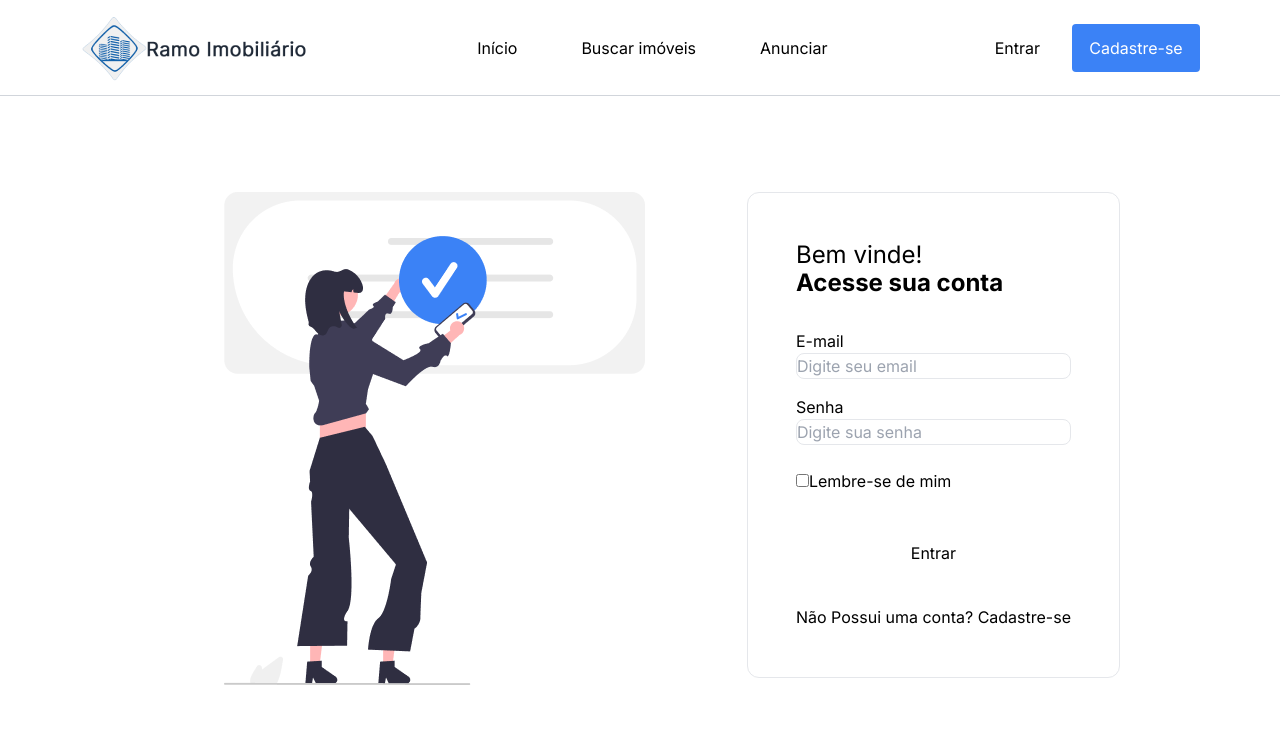
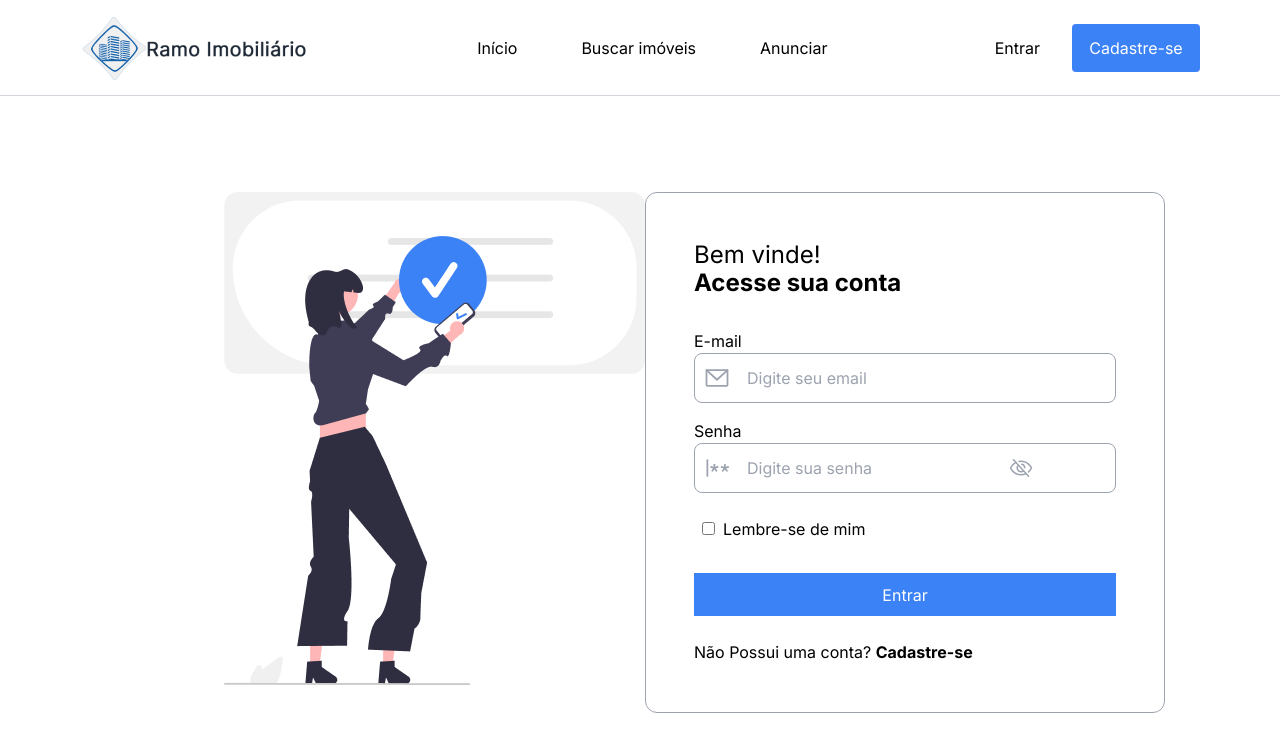
Before and after one commit to jpwf/Ramo-Imobiliario, a React (Vite) app in the folder client/: page / in a window 1280 px wide. Shown: the top 752 px of the page. Built offline with nearby package versions, Linux system fonts and the light colour scheme.

Commit message:
Almost done

```diff
--- a/client/src/pages/Login.jsx
+++ b/client/src/pages/Login.jsx
@@ -1,29 +1,40 @@
 import React from 'react';
 import LoginImage from '../assets/login-img.png'
 import Navbar from  '../components/navBar'
+import {EnvelopeSimple, Password, EyeSlash } from 'phosphor-react'
 function LoginPage(){
   return(
     <>
       <Navbar/>
       <div className='flex flex-row justify-between'>
         <img className='ml-56 mt-24 max-h-[493px] 'src={LoginImage}/>
-        <form className='flex flex-col w-auto h-auto px-12 mt-24 pt-12 mb-48 border border-solid rounded-xl border-formLine mr-40'>
+        <form className='flex flex-col w-auto h-auto px-12  mt-24 pt-12 mb-48 border border-solid rounded-xl border-gray-400 mr-40'>
           <p className='text-2xl font-light leading-7'>Bem vinde!</p>
           <p className='text-2xl font-bold leading-7 mb-8'>Acesse sua conta</p>
           <label className='flex flex-col mb-4'>
             E-mail
-            <input type="email"  className='border-solid  border rounded-lg border-formLine'placeholder="Digite seu email"></input>
+            <div className='flex border rounded-lg border-gray-400'>
+              <EnvelopeSimple size={28} color='#9CA3AF' className='mt-[10px] ml-2'/>
+              <input type="email"  className='border-solid   px-4 py-3 'placeholder="Digite seu email"></input>
+            </div>
+
           </label>
           <label className='flex flex-col mb-6'>
             Senha
-            <input type="password" className='border-solid  border rounded-lg border-formLine' placeholder="Digite sua senha"></input>
+            <div className='flex border rounded-lg border-gray-400'>
+              <Password size={28} color='#9CA3AF' className='mt-[10px] ml-2'/>
+              <input type="password" className='border-solid   px-4 py-3 ' placeholder="Digite sua senha"></input>
+              <EyeSlash size={24} color='#9CA3AF' className='ml-3 mr-1 my-3'/>
+
+            </div>
+
           </label>
           <label className='mb-8'>
-            <input type="checkbox"></input>
+            <input type="checkbox" className='mx-2'></input>
             Lembre-se de mim
           </label>
-          <button type="submit" className='mb-6 flex flex-row justify-center items-center px-3 py-4 bg-blue'>Entrar</button>
-          <p className='mb-12'>Não Possui uma conta? <button type="submit">Cadastre-se</button></p>
+          <button type="submit" className='mb-6 flex  w-[422px] h-[43px] justify-center items-center px-3 py-4 bg-blue-500 text-white '>Entrar</button>
+          <p className='mb-12'>Não Possui uma conta? <button className='font-bold justify-center items-center'type="submit">Cadastre-se</button></p>
         </form>
       </div>
 
```
